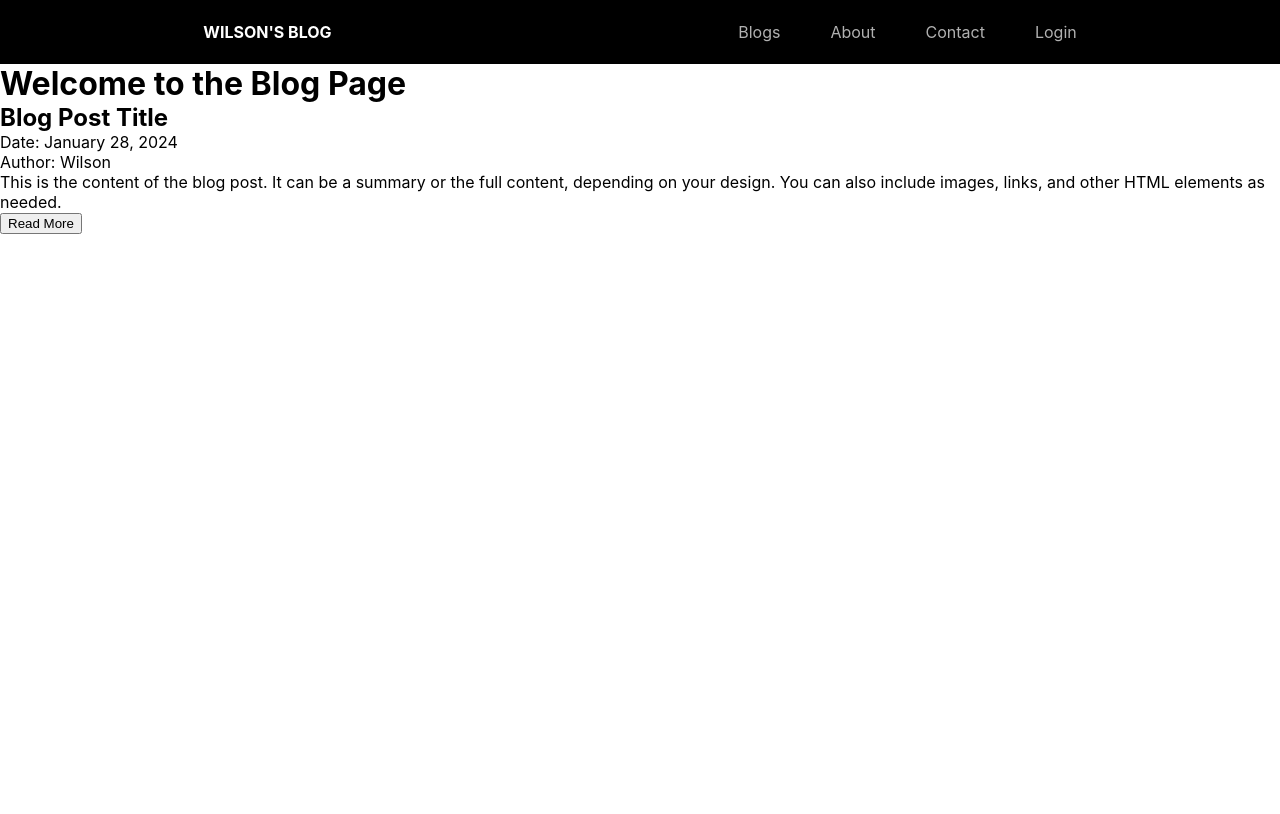
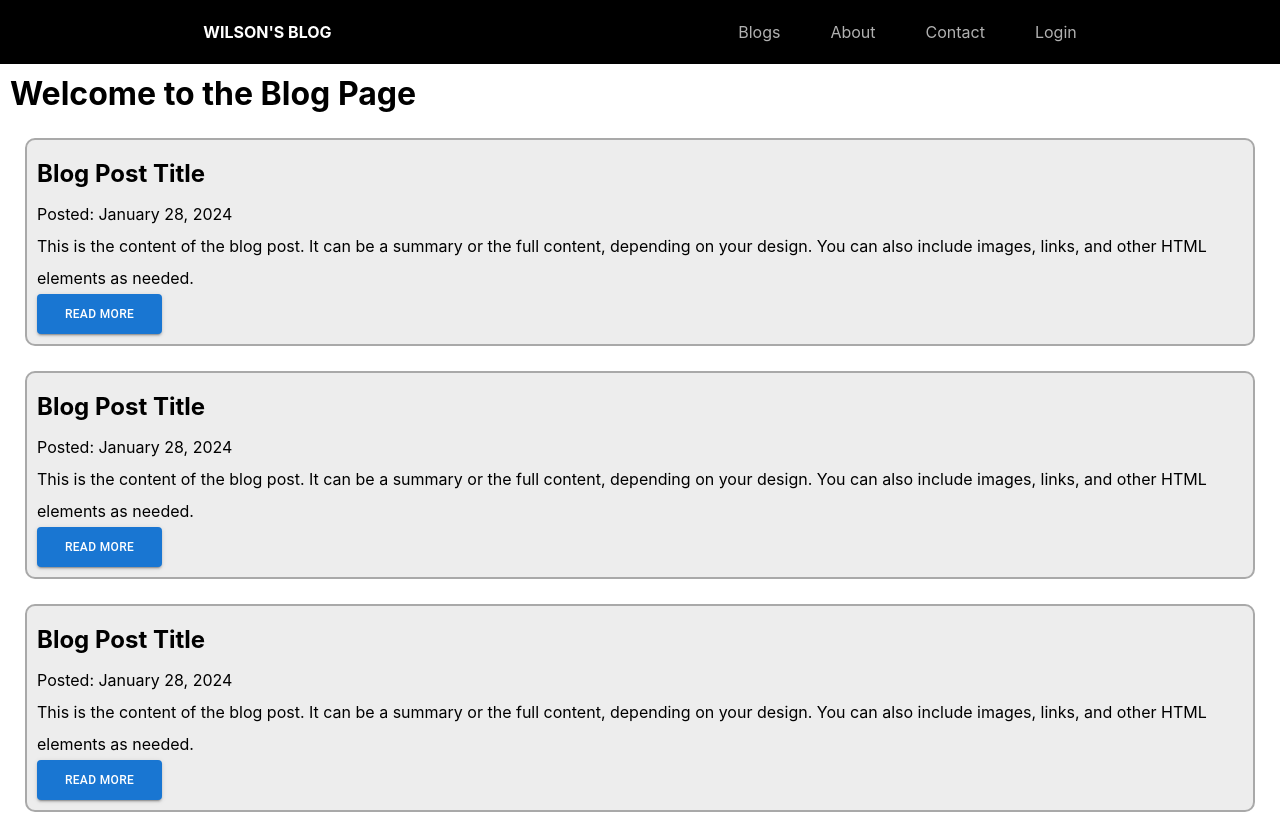
Before and after one commit to zyrephus/wilsons-blog, a React (Create React App) app: page /blogs in a window 1280 px wide. Shown: the top 814 px of the page. Built offline with nearby package versions, Linux system fonts and the light colour scheme.

Commit message:
Updated blogs page

```diff
--- a/src/App.css
+++ b/src/App.css
@@ -5,4 +5,6 @@ body {
 
 h1 {
     color: black;
+    padding-left: 10px;
+    padding-top: 10px;
 }
--- a/src/components/Navbar/index.js
+++ b/src/components/Navbar/index.js
@@ -1,6 +1,6 @@
 import React from "react";
 import { Link } from 'react-router-dom';
-import '../../navbar.css';
+import './navbar.css';
 
 function Navbar(props) {
     return (
--- /dev/null
+++ b/src/components/post.css
@@ -0,0 +1,8 @@
+.post {
+    margin: 25px 25px;
+    padding: 10px 10px;
+    background-color: rgb(237, 237, 237);
+    border: 2px solid darkgray;
+    border-radius: 10px;
+    line-height: 2;
+}
--- a/src/components/post.js
+++ b/src/components/post.js
@@ -1,20 +1,26 @@
 import React from "react";
+import './post.css';
+
+import Stack from '@mui/material/Stack';
+import Button from '@mui/material/Button';
 
 const Post = () => {
     return (
         <div className="post">
             <h2>Blog Post Title</h2>
-            <p>Date: January 28, 2024</p>
-            <p>Author: Wilson</p>
-            <div className="post-content">
+            <p>Posted: January 28, 2024</p>
+            <div className="description">
                 <p>
                     This is the content of the blog post. It can be a summary or the full content,
                     depending on your design. You can also include images, links, and other HTML elements
                     as needed.
                 </p>
-                {/* Add more content as needed */}
             </div>
-            <button>Read More</button> {/* Optional: for linking to full post */}
+            <Stack spacing={2} direction="row">
+                <Button variant="contained" sx={{ width: '125px', height: '40px', fontSize: '12px'}}>
+                    READ MORE
+                </Button>
+            </Stack>
         </div>
     );
 };
--- a/src/pages/blogs.js
+++ b/src/pages/blogs.js
@@ -6,6 +6,11 @@ const Blogs = () => {
         <div>
             <h1>Welcome to the Blog Page</h1>
             <Post></Post>
+            <Post></Post>
+            <Post></Post>
+            <Post></Post>
+            <Post></Post>
+            <Post></Post>
         </div>
     );
 };
```
Also changed, not shown: src/components/Navbar/navbar.css (renamed from src/navbar.css).
